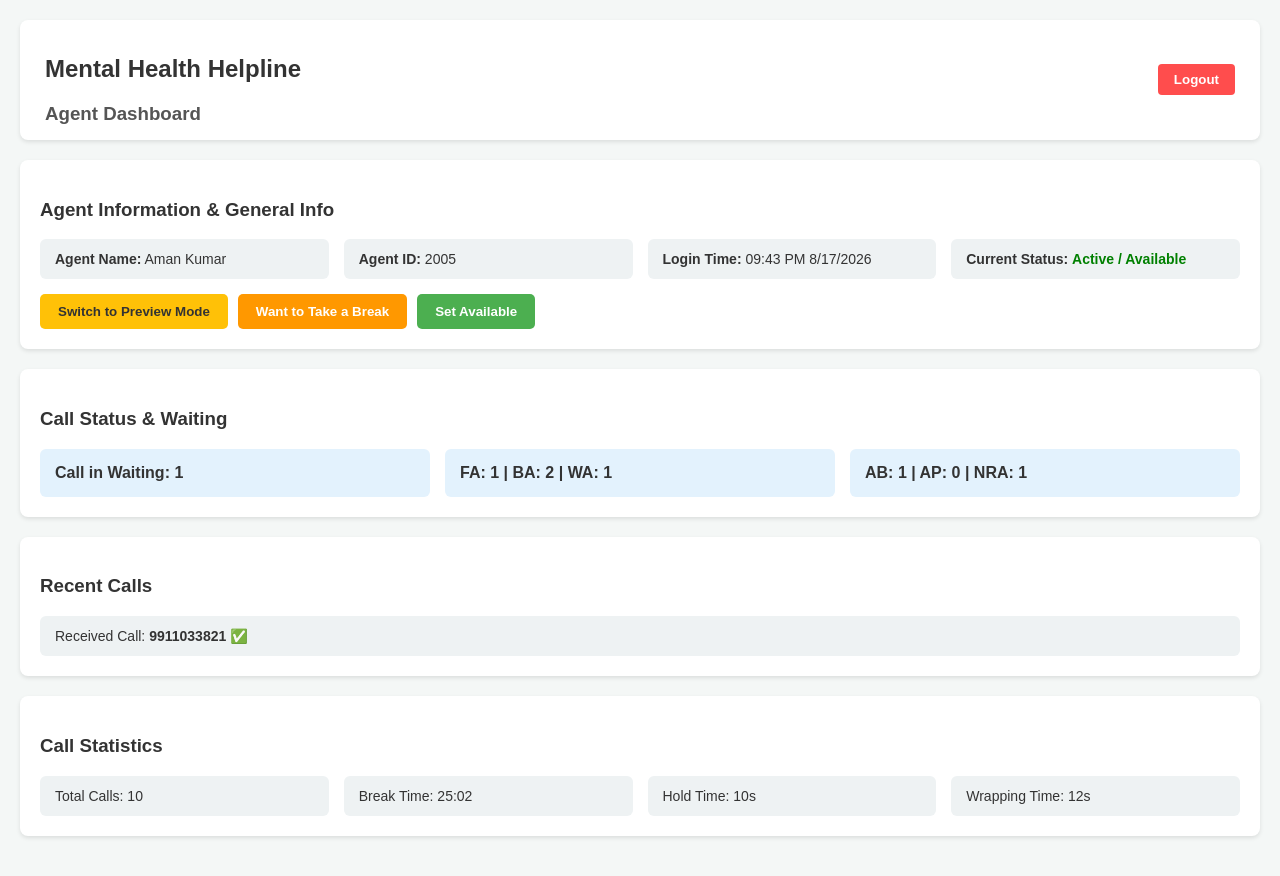
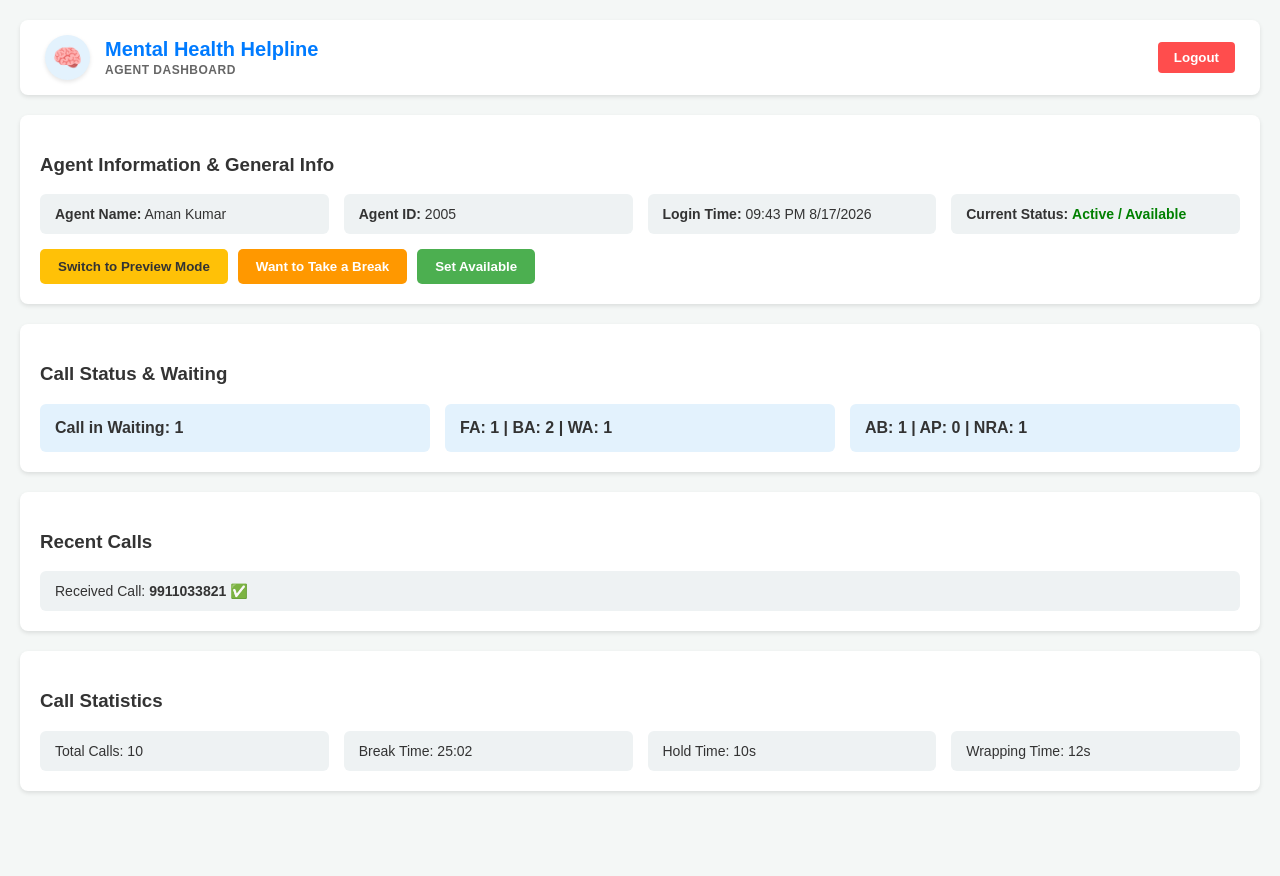
Before and after one commit to pc670518-sudo/mhh-helpline, a website: page public/agent.html in a window 1280 px wide. After the commit the page ends 831 px from the top, so only its background shows below. Drawn offline with Linux system fonts and the light colour scheme.

Commit message:
Update agent.html

```diff
--- a/public/agent.html
+++ b/public/agent.html
@@ -7,6 +7,10 @@
     <style>
         body { font-family: Arial, sans-serif; background: #f4f7f6; margin: 0; padding: 20px; color: #333; }
         .header { display: flex; justify-content: space-between; align-items: center; background: #fff; padding: 15px 25px; border-radius: 8px; box-shadow: 0 2px 4px rgba(0,0,0,0.1); margin-bottom: 20px; }
+        .logo-container { display: flex; align-items: center; gap: 15px; }
+        .logo-icon { width: 45px; height: 45px; background: #e3f2fd; border-radius: 50%; display: flex; align-items: center; justify-content: center; font-size: 24px; box-shadow: 0 2px 4px rgba(0,0,0,0.1); }
+        .logo-text h2 { margin: 0; font-size: 20px; color: #007bff; }
+        .logo-text p { margin: 2px 0 0 0; font-size: 12px; font-weight: bold; color: #666; text-transform: uppercase; letter-spacing: 0.5px; }
         .logout-btn { background: #ff4d4d; color: white; border: none; padding: 8px 16px; border-radius: 4px; cursor: pointer; font-weight: bold; }
         .logout-btn:hover { background: #cc0000; }
         .card { background: #fff; padding: 20px; border-radius: 8px; box-shadow: 0 2px 4px rgba(0,0,0,0.1); margin-bottom: 20px; }
@@ -23,9 +27,12 @@
 <body>
 
     <div class="header">
-        <div>
-            <h2>Mental Health Helpline</h2>
-            <h3 style="margin: 0; color: #555;">Agent Dashboard</h3>
+        <div class="logo-container">
+            <div class="logo-icon">🧠</div>
+            <div class="logo-text">
+                <h2>Mental Health Helpline</h2>
+                <p>Agent Dashboard</p>
+            </div>
         </div>
         <button class="logout-btn" onclick="logoutAgent()">Logout</button>
     </div>
@@ -72,7 +79,6 @@
     </div>
 
     <script>
-        // Set initial login time if not present
         if (!localStorage.getItem('agentLoginTime')) {
             const now = new Date();
             const timeString = now.toLocaleTimeString([], { hour: '2-digit', minute: '2-digit' }) + ' ' + now.toLocaleDateString();
@@ -91,7 +97,6 @@
             localStorage.setItem('activeAgentData', JSON.stringify(agentData));
         }
 
-        // Initial sync
         syncToAdmin('Active / Available');
 
         function togglePreview() {
@@ -119,7 +124,7 @@
             syncToAdmin('Logged Out');
             localStorage.removeItem('agentLoginTime');
             alert('Agent Logged Out Successfully');
-            window.location.href = 'index.html'; // or login page
+            window.location.href = 'index.html';
         }
     </script>
 </body>
```
